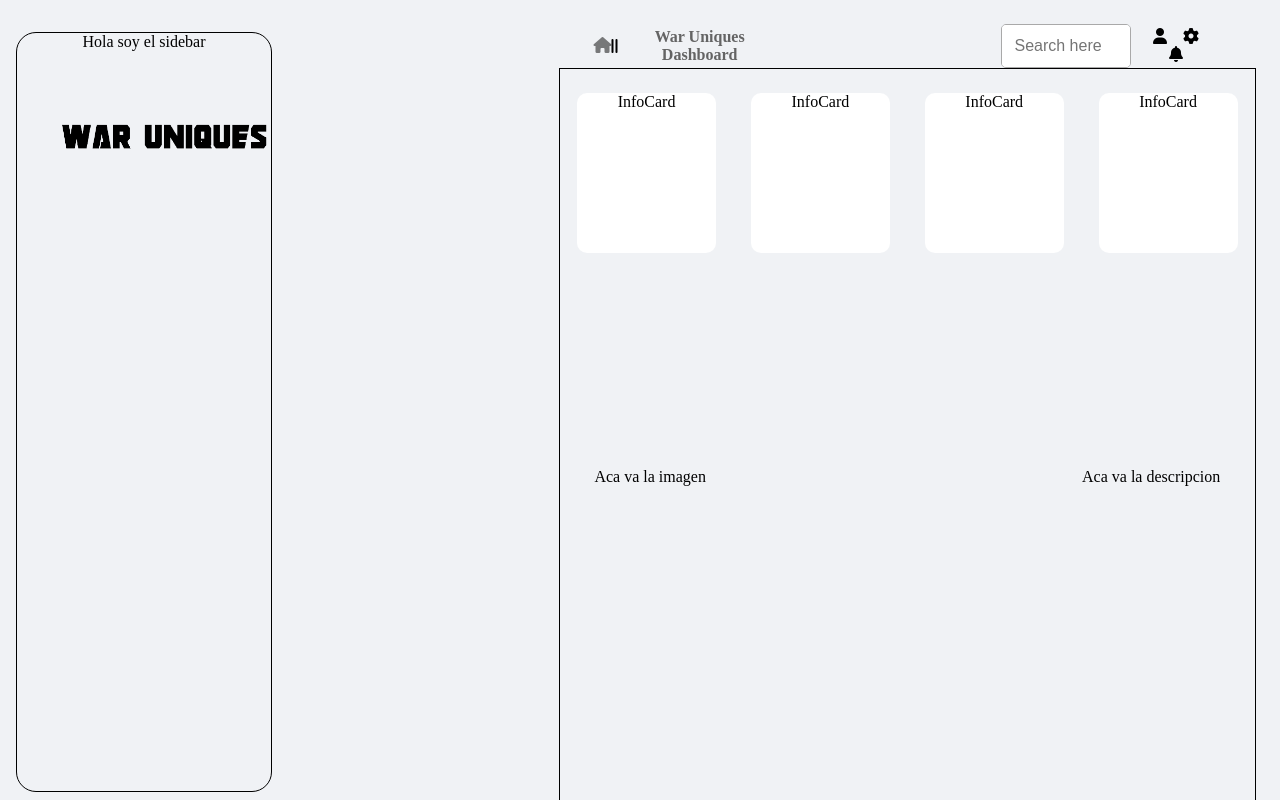
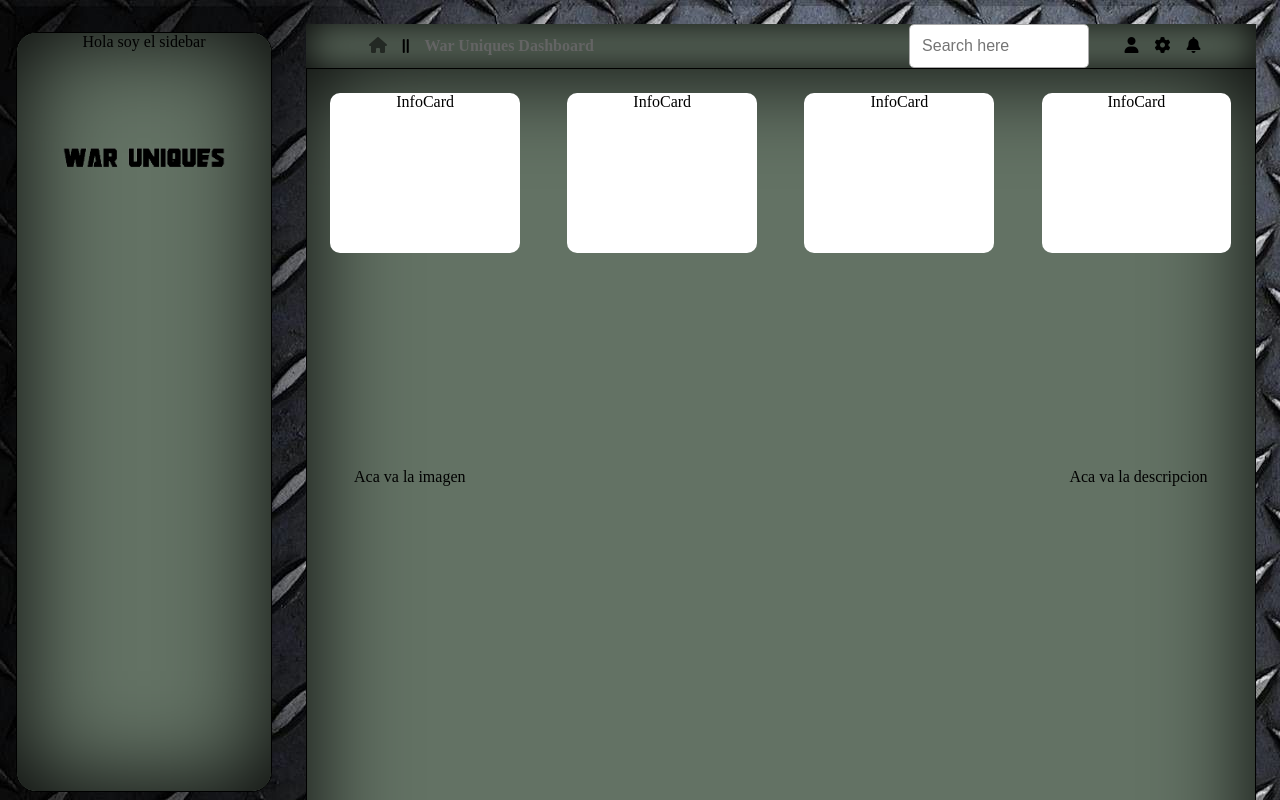
Before and after one commit to diego1005/war_uniques, a React (Create React App) app in the folder dashboard/: page / in a window 1280 px wide. Shown: the top 800 px of the page. Built offline with nearby package versions, Linux system fonts and the light colour scheme.

Commit message:
add: styles footer, slider, main, header

```diff
--- a/dashboard/src/Components/Footer/Footer.css
+++ b/dashboard/src/Components/Footer/Footer.css
@@ -2,4 +2,6 @@
     width: 100%;
     text-align: center;
     border: 1px solid black;
+    background-color: rgb(99,114,100);
+    box-shadow: 0px 0px 20px 0px black inset;
 }
--- a/dashboard/src/Components/Header/Header.css
+++ b/dashboard/src/Components/Header/Header.css
@@ -3,4 +3,6 @@
     justify-content: center;
     width: 100%;
     height: 15%;
+    background-color: rgb(99,114,100);
+    box-shadow: 0px 0px 40px 0px black inset;
 }
--- a/dashboard/src/Components/Main/Main.css
+++ b/dashboard/src/Components/Main/Main.css
@@ -2,4 +2,7 @@
     width: 100%;
     text-align: center;
     border: 1px solid black;
+    background-color: rgb(99,114,100);
+    box-shadow: 0px 0px 100px 0px black inset;
+
 }
--- a/dashboard/src/Components/Sidebar/Sidebar.css
+++ b/dashboard/src/Components/Sidebar/Sidebar.css
@@ -5,11 +5,13 @@
     margin: 2rem 1rem;
     text-align: center;
     border: 1px solid black;
+    background-color: rgb(99,114,100);
+    box-shadow: 0px 0px 100px 0px black inset;
     border-radius: 20px;
 }
 
 .logo {
-    width: 90%;
-    margin-left: 20%;
-    margin-right: 20%;
+    width: 70%;
+    margin-left: 10%;
+    margin-right: 10%;
 }
--- a/dashboard/src/Components/Sidebar/Sidebar.jsx
+++ b/dashboard/src/Components/Sidebar/Sidebar.jsx
@@ -4,10 +4,10 @@ import Logo from '../../Assets/img/WAR_UNIQUES-minimal.jpg'
 
 function Sidebar() {
   return (
-    <div>
-      <div className='sidebar'>Hola soy el sidebar</div>
-      <img className='logo' src={Logo} alt="Logo"/>
+    <div className='sidebar'>Hola soy el sidebar
+    <img className='logo' src={Logo} alt="Logo"/>
     </div>
+
   )
 }
 
--- a/dashboard/src/Pages/Home/Home.css
+++ b/dashboard/src/Pages/Home/Home.css
@@ -1,6 +1,6 @@
 .home {
     display: flex;
-    background-color: rgba(240,242,245,255)
+    background-image: url("../../Assets/img/34578.jpg");
 }
 
 .container {
```
Also changed, not shown: dashboard/src/Assets/img/34578.jpg (added), dashboard/src/Assets/img/fondo-camuflaje-fondo-camuflaje-militar-o-caza-abstracto-ilustracion-vectorial_561158-768.jpg (added).
